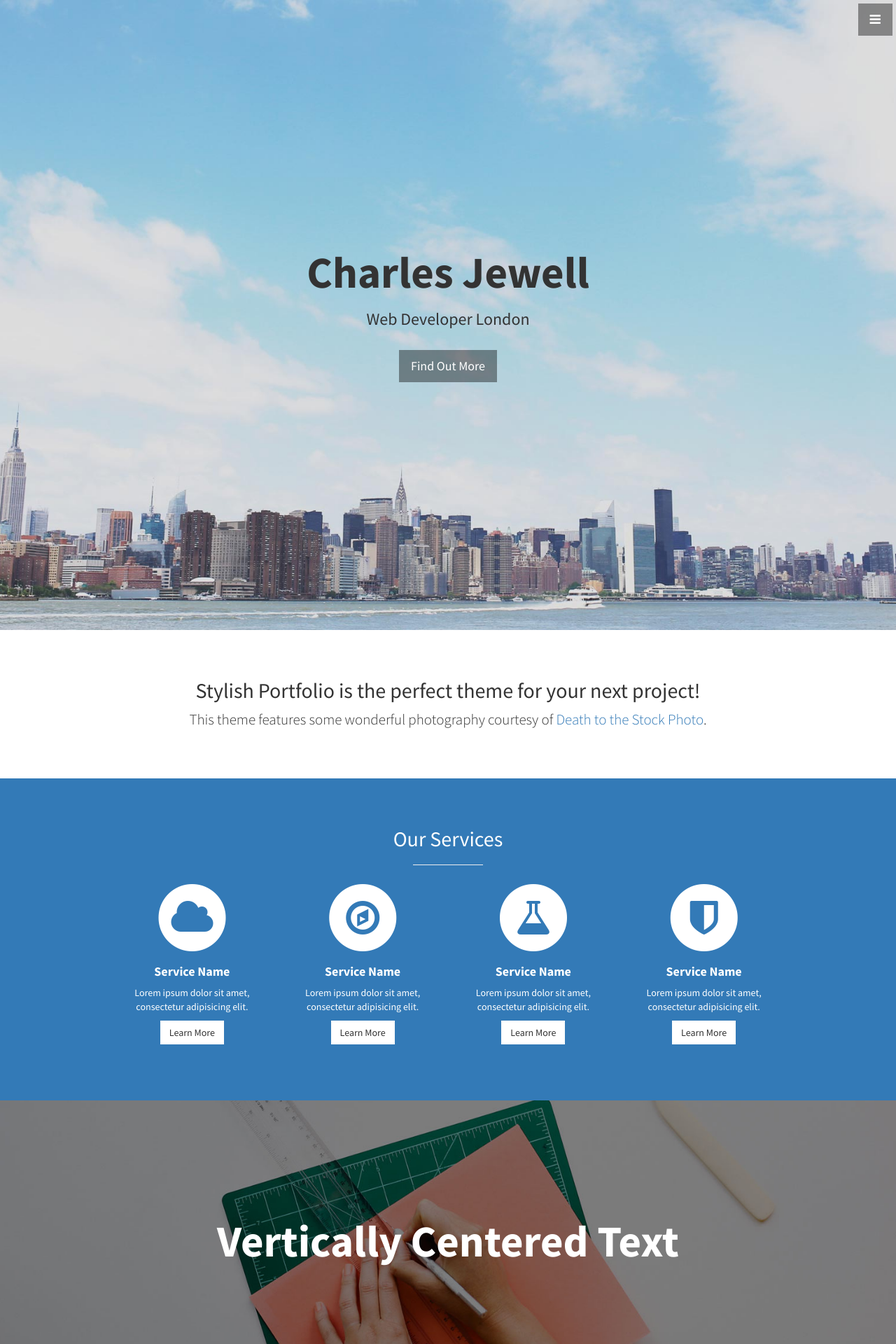
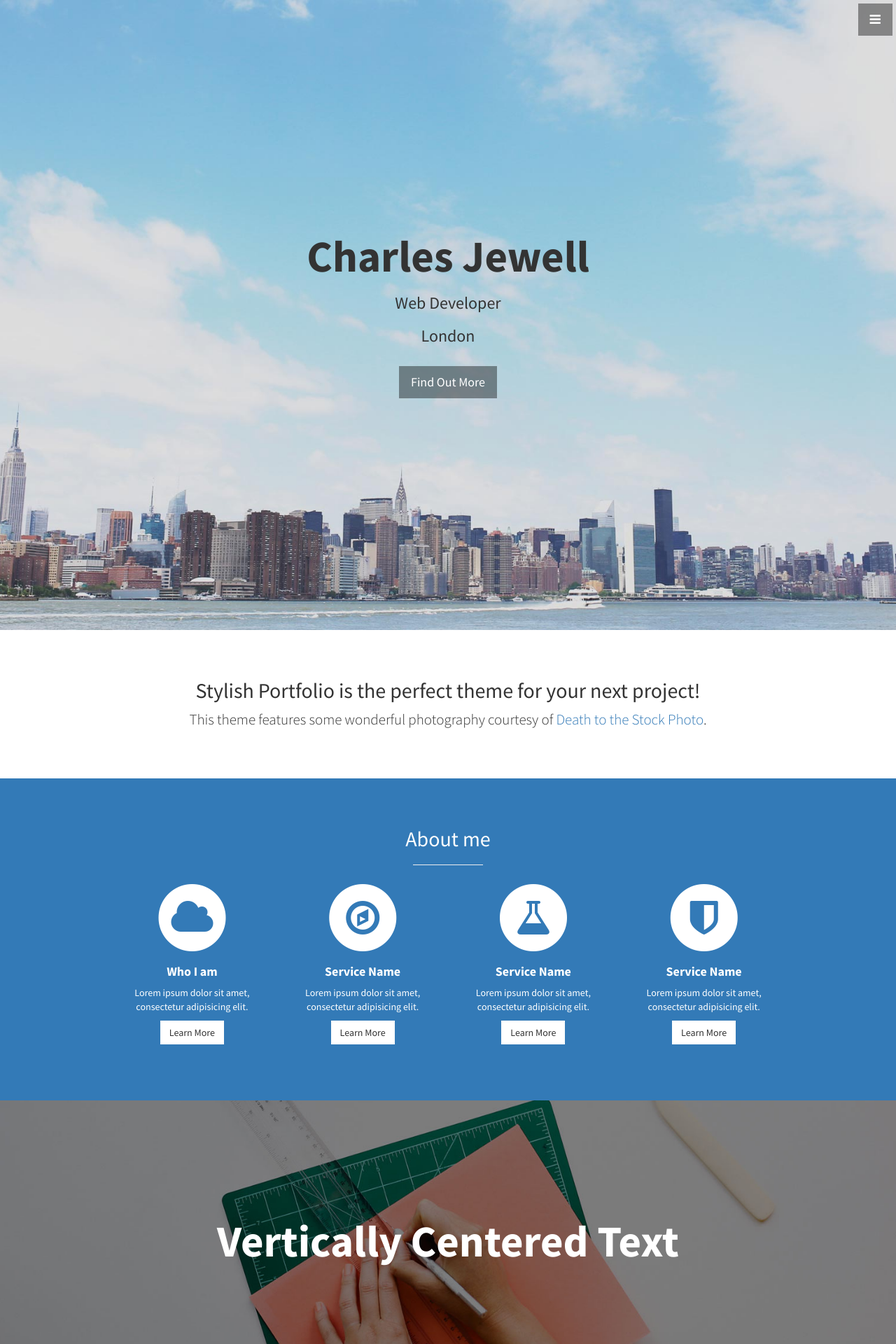
Before and after one commit to cjewell47/cjewell47.github.io, a Jekyll site: the page built from index.html, in a window 1280 px wide. Shown: the top 1920 px of the page at 70% size. Built offline with Jekyll 4.4.1, drawn with Linux system fonts in a browser that asks for light colours.

Commit message:
added a who i am section

```diff
--- a/_includes/header.html
+++ b/_includes/header.html
@@ -1,7 +1,8 @@
 <header id="top" class="header">
   <div class="text-vertical-center">
     <h1>Charles Jewell</h1>
-    <h3>Web Developer London</h3>
+    <h3>Web Developer</h3>
+    <h3>London</h3>
     <br>
     <a href="#about" class="btn btn-dark btn-lg">Find Out More</a>
   </div>
--- a/_includes/services.html
+++ b/_includes/services.html
@@ -3,7 +3,7 @@
   <div class="container">
     <div class="row text-center">
       <div class="col-lg-10 col-lg-offset-1">
-        <h2>Our Services</h2>
+        <h2>About me</h2>
         <hr class="small">
         <div class="row">
           <div class="col-md-3 col-sm-6">
@@ -13,10 +13,10 @@
               <i class="fa fa-cloud fa-stack-1x text-primary"></i>
             </span>
               <h4>
-                <strong>Service Name</strong>
+                <strong>Who I am</strong>
               </h4>
               <p>Lorem ipsum dolor sit amet, consectetur adipisicing elit.</p>
-              <a href="#" class="btn btn-light">Learn More</a>
+              <a href="#whoiam" class="btn btn-light">Learn More</a>
             </div>
           </div>
           <div class="col-md-3 col-sm-6">
--- /dev/null
+++ b/_includes/whoiam.html
@@ -0,0 +1,3 @@
+<section id="whoiam" class="whoiam">
+  Who I am
+</section>
--- a/_layouts/front.html
+++ b/_layouts/front.html
@@ -12,7 +12,7 @@
   {% include callout.html %}
   {% include portfolio.html %}
   {% include call-to-action.html %}
-  {% include map.html %}
+  {% include whoiam.html %}
   {% include footer.html %}
   {% include scripts.html %}
 
--- a/css/stylish-portfolio.css
+++ b/css/stylish-portfolio.css
@@ -226,6 +226,11 @@
     height: 500px;
 }
 
+.whoiam {
+  height: 500px;
+  background-color: pink;
+}
+
 @media(max-width:768px) {
     .map {
         height: 75%;
```
